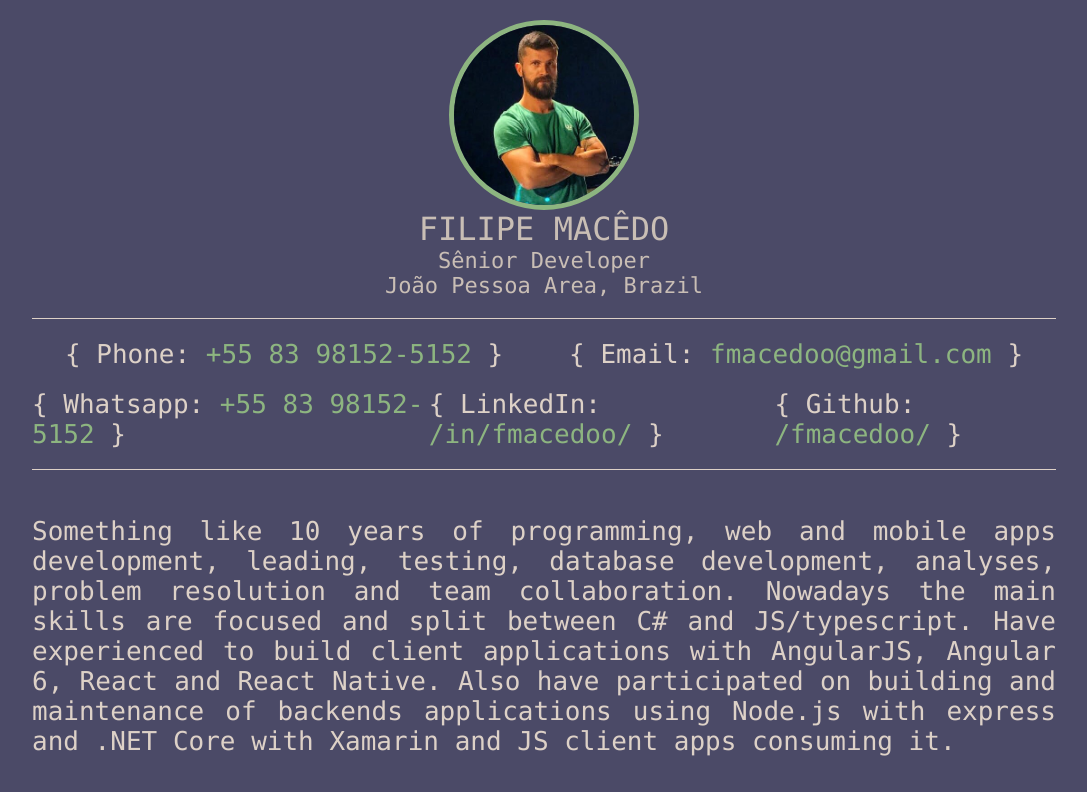
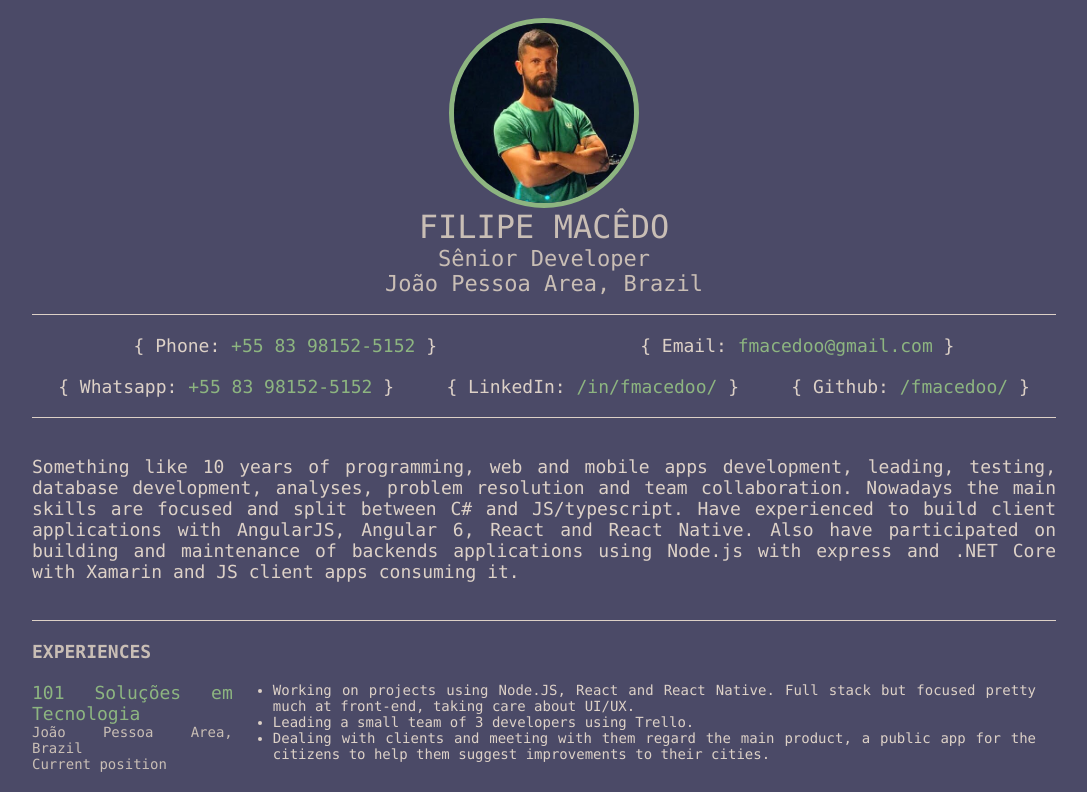
Before and after one commit to tnramalho/resume, a React (Create React App) app: page / in a window 1280 px wide. Shown: the top 792 px of the page, without its empty margins (96-1183 px from the left). Built offline with nearby package versions, Linux system fonts and the light colour scheme.

Commit message:
Fixed font scale

```diff
--- a/src/App.css
+++ b/src/App.css
@@ -13,7 +13,7 @@
   display: flex;
   flex-direction: column;
   align-items: center;
-  font-size: calc(10px + 2vmin);
+  font-size: 18px;
   color: white;
   font-family: Consolas, monaco, monospace;
   padding-bottom: 60px;
@@ -24,7 +24,7 @@
 }
 
 .Header {
-  padding: 20px;
+  padding: 18px;
   display: flex;
   flex-direction: column;
   align-items: center;
```
Also changed, not shown: package.json (+8 -2 lines), 1 other file (tests, documents, lock files or other folders).
